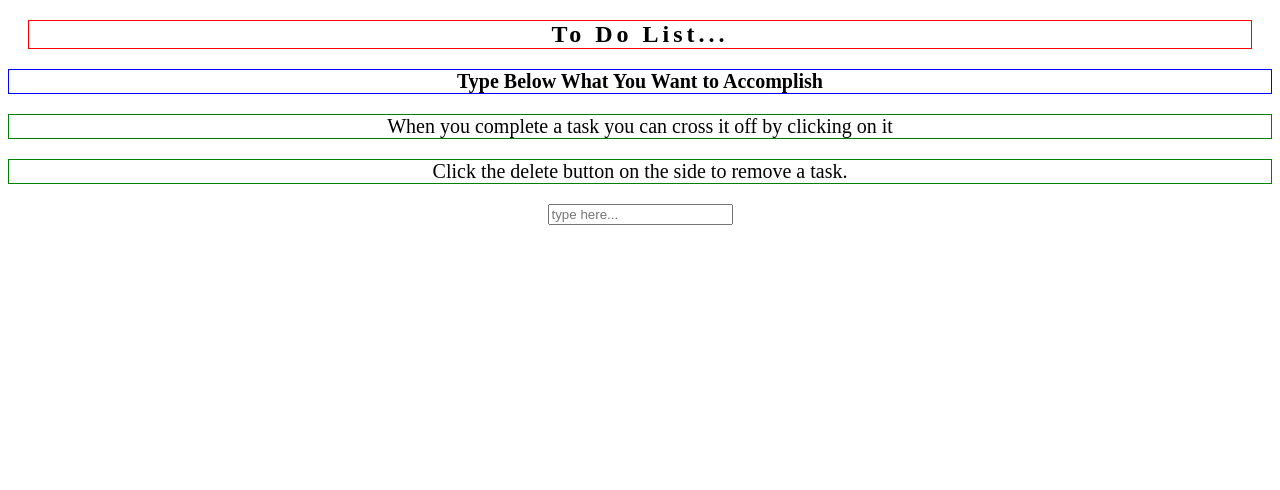
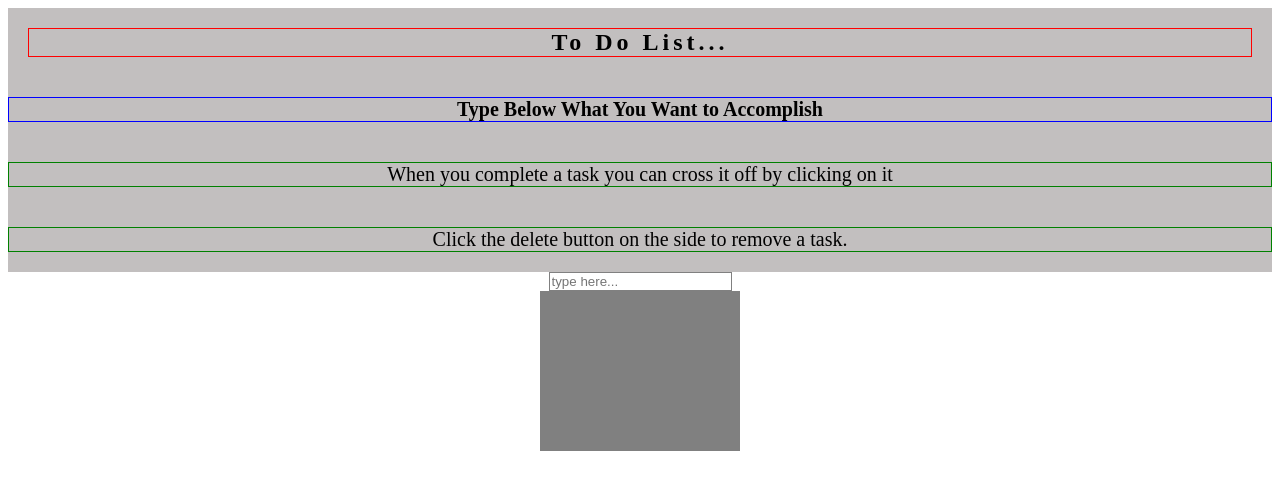
Before and after one commit to Mark-R-5388/to_do_list, a plain HTML site: page index.html in a window 1280 px wide. Drawn offline with Linux system fonts and the light colour scheme.

Commit message:
index and css update

```diff
--- a/index.html
+++ b/index.html
@@ -4,17 +4,19 @@
     <meta charset="UTF-8" />
     <meta http-equiv="X-UA-Compatible" content="IE=edge" />
     <meta name="viewport" content="width=device-width, initial-scale=1.0" />
-    <title>To DO List</title>
+    <title>To Do List</title>
     <!-- CSS StyleSheet -->
     <link rel="stylesheet" href="style.css" />
   </head>
   <body>
+    <div class="flex-container">
       <!-- Heading -->
       <header>To Do List...</header>
       <!-- Directions -->
       <h3>Type Below What You Want to Accomplish</h3>
       <p>When you complete a task you can cross it off by clicking on it</p>
       <p>Click the delete button on the side to remove a task.</p>
+    </div>
 
     <!-- To Do list -->
     <input id="input" type="text" placeholder="type here..." />
--- a/style.css
+++ b/style.css
@@ -3,6 +3,12 @@ html {
   padding: 0;
   box-sizing: border-box;
   text-align: center;
+}
+
+.flex-container {
+  background: rgba(182, 179, 179, 0.836);
+  display: flex;
+  flex-direction: column;
 }
 
 header {
@@ -22,3 +28,16 @@ p {
   border: 1px solid green;
   font-size: 1.25rem;
 }
+
+#input {
+  border: 1px solid grey;
+  display: block;
+  margin: 0 auto;
+}
+
+#list-block {
+  display: inline-block;
+  height: 20vh;
+  width: 25vh;
+  background: grey;
+}
```
Lines whose indentation alone changed are shown as unchanged.
